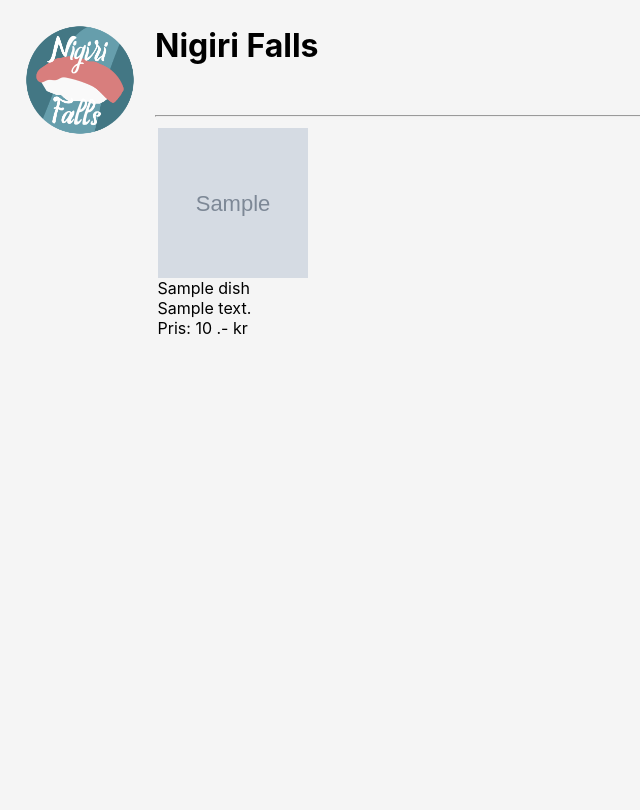
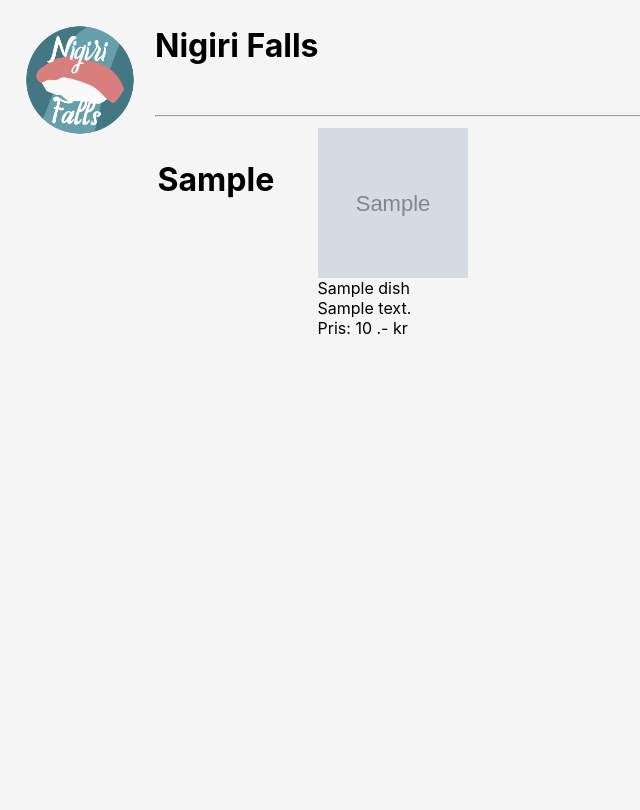
Before and after one commit to AndreasHaaversen/Programmvareutvikling, a Django app: template nigirifalls/takeaway/templates/takeaway/index.html in a window 1280 px wide. Shown: the whole page, without its empty margins (0-640 px from the left). Run offline with Django 3.2, Linux system fonts and the light colour scheme; the template is opened without the code that fills it: most values are stand-ins (such as "Sample title", 1, 10 or a date in 2020); grey boxes marked "Sample" are stand-in pictures.

Commit message:
Added choices for dish types to Dish model, completed index.html for this story.

```diff
--- a/nigirifalls/takeaway/static/takeaway/style.css
+++ b/nigirifalls/takeaway/static/takeaway/style.css
@@ -27,5 +27,9 @@ div.main {
     display: grid;
     grid-gap: 0.2vw;
     grid-template-columns: repeat(auto-fill, minmax(150px, 1fr));
-    grid-template-rows: repeat(auto-fill, minmax(150px, 1fr));
+    grid-template-rows: repeat(auto-fit, minmax(150px, 1fr));
 }
+
+div.category {
+    grid-column-start: 1;
+}
--- a/nigirifalls/takeaway/templates/takeaway/base.html
+++ b/nigirifalls/takeaway/templates/takeaway/base.html
@@ -16,9 +16,7 @@
         <hr>
     </div>
 
-    <div class="main">
-        {% block content %}
-        {% endblock %}
-    </div>
+    {% block content %}
+    {% endblock %}
 
 </body>
--- a/nigirifalls/takeaway/templates/takeaway/index.html
+++ b/nigirifalls/takeaway/templates/takeaway/index.html
@@ -3,16 +3,24 @@
 {% block content %}
 
     {% if dish_list %}
-        {% for dish in dish_list %}
-            <div class="item">
-                <span>
-                    <img src= {{ dish.image.url }} style="width:150px;height:150px;">
-                    {{ dish.name }} <br>
-                    {{ dish.description }} <br>
-                    Pris: {{ dish.price }} .- kr
-                </span>
+        {% regroup dish_list by get_dish_type_display as dish_list_by_type %}
+        <div class="main">
+        {% for dish_type in dish_list_by_type %}
+            <div class="category">
+                <h1><p>{{ dish_type.grouper }}</p></h1>
             </div>
+            {% for dish in dish_type.list %}
+                <div class="item">
+                    <span>
+                        <img src= {{ dish.image.url }} style="width:150px;height:150px;">
+                        {{ dish.name }} <br/>
+                        {{ dish.description }} <br/>
+                        Pris: {{ dish.price }} .- kr
+                    </span>
+                </div>
+            {% endfor %}
         {% endfor %}
+        </div>
     {% else %}
         <p>No dishes are availible.</p>
     {% endif %}
```
Also changed, not shown: nigirifalls/takeaway/models.py (+9 -1 lines), nigirifalls/takeaway/migrations/0004_auto_20190219_1630.py (added).
